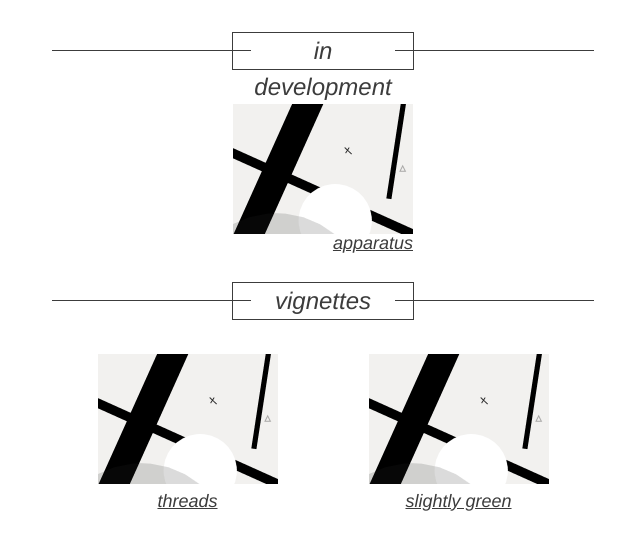
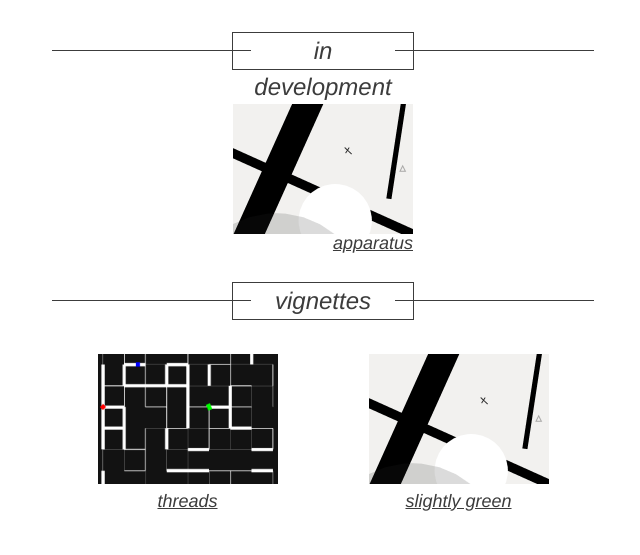
Before and after one commit to NineInteractive/nineinteractive.com, a plain HTML site: page index.html in a window 1280 px wide. Shown: the part 134-689 px from the top of the page, without its empty margins (317-957 px from the left). Drawn offline with Linux system fonts and the light colour scheme.

Commit message:
Screenshot for threads

```diff
--- a/index.html
+++ b/index.html
@@ -52,7 +52,7 @@
       <ul class="games vignettes">
         <li>
           <a class="game" href="#">
-            <img class="game-screenshot" src="/assets/vignettes/apparatus.png">
+            <img class="game-screenshot" src="/assets/vignettes/threads.png">
             <h2 class="game-title">threads</h2>
           </a>
         </li>
```
Also changed, not shown: assets/vignettes/threads.png (added).
